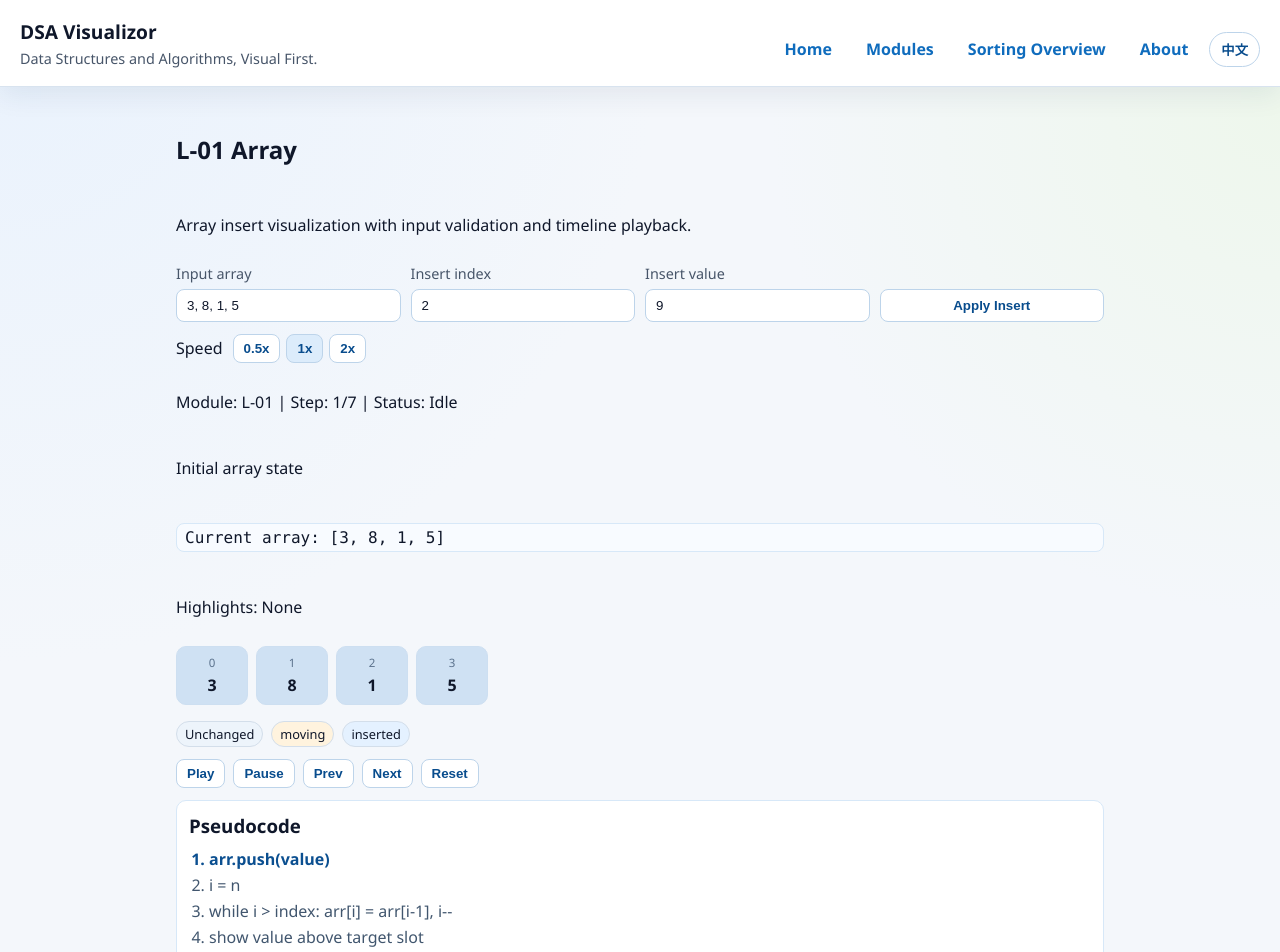
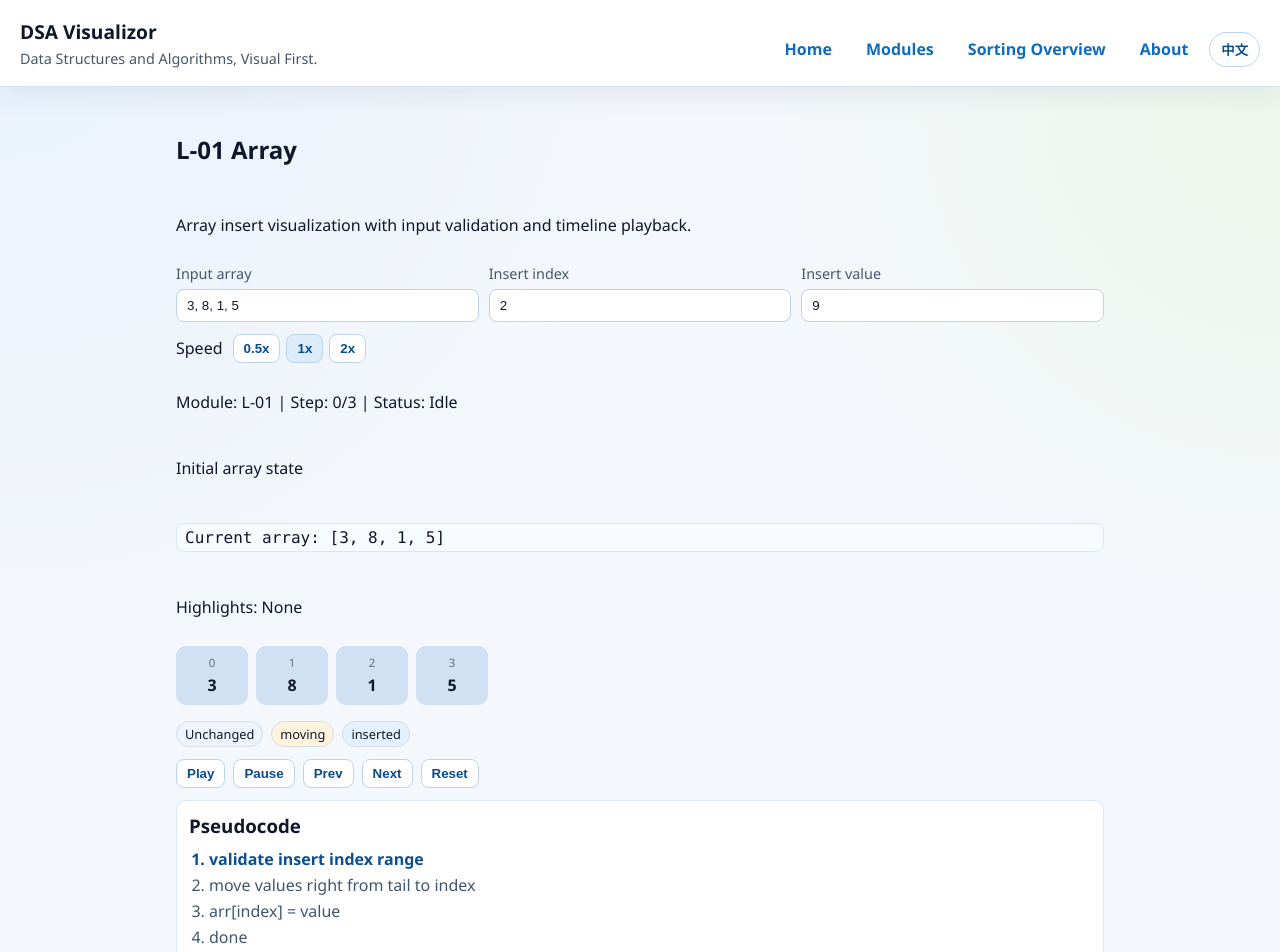
Before and after one commit to Look2046/DSA-with-Codex, a React (Vite) app: page /modules/array in a window 1280 px wide. Shown: the top 952 px of the page. Built offline with nearby package versions, Linux system fonts and the light colour scheme.

Commit message:
feat(l01): align array playback semantics and real-time config flow

```diff
--- a/src/i18n/translations.ts
+++ b/src/i18n/translations.ts
@@ -101,10 +101,10 @@ export const translations = {
     'module.l01.highlight.moving': 'moving',
     'module.l01.highlight.inserted': 'inserted',
     'module.l01.pseudocode': 'Pseudocode',
-    'module.l01.code.line1': 'arr.push(value)',
-    'module.l01.code.line2': 'i = n',
-    'module.l01.code.line3': 'while i > index: arr[i] = arr[i-1], i--',
-    'module.l01.code.line4': 'show value above target slot',
+    'module.l01.code.line1': 'validate insert index range',
+    'module.l01.code.line2': 'move values right from tail to index',
+    'module.l01.code.line3': 'arr[index] = value',
+    'module.l01.code.line4': 'done',
     'module.l01.code.line5': 'arr[index] = value',
     'module.l01.code.line6': 'done',
     'module.l03.title': 'L-03 Linked List',
@@ -264,10 +264,10 @@ export const translations = {
     'module.l01.highlight.moving': '移动中',
     'module.l01.highlight.inserted': '已插入',
     'module.l01.pseudocode': '伪代码',
-    'module.l01.code.line1': 'arr 末尾先扩容一位',
-    'module.l01.code.line2': 'i = n',
-    'module.l01.code.line3': '当 i > index 时：arr[i] = arr[i-1], i--',
-    'module.l01.code.line4': '在目标空位上方展示待插入值',
+    'module.l01.code.line1': '校验插入索引范围',
+    'module.l01.code.line2': '从尾到索引依次右移元素',
+    'module.l01.code.line3': 'arr[index] = value',
+    'module.l01.code.line4': '结束',
     'module.l01.code.line5': 'arr[index] = value',
     'module.l01.code.line6': '结束',
     'module.l03.title': 'L-03 链表',
--- a/src/modules/linear/arrayInsert.ts
+++ b/src/modules/linear/arrayInsert.ts
@@ -2,9 +2,8 @@ import type { AnimationStep } from '../../types/animation';
 
 export type ArrayInsertStep = AnimationStep & {
   arrayState: Array<number | null>;
-  action: 'initial' | 'expand' | 'shift' | 'prepareInsert' | 'insert' | 'completed';
+  action: 'initial' | 'shift' | 'insert' | 'completed';
   indices: number[];
-  pendingValue?: number;
 };
 
 function cloneArray(values: number[]): number[] {
@@ -20,7 +19,6 @@ export function generateArrayInsertSteps(input: number[], index: number, value:
     throw new RangeError(`Insert index out of range: ${index}`);
   }
 
-  const working = cloneArray(input);
   const visual: Array<number | null> = cloneArray(input);
   const steps: ArrayInsertStep[] = [];
 
@@ -33,47 +31,26 @@ export function generateArrayInsertSteps(input: number[], index: number, value:
     indices: [],
   });
 
-  visual.push(null);
-  steps.push({
-    description: '',
-    codeLines: [2],
-    highlights: [{ index: visual.length - 1, type: 'new-node' }],
-    arrayState: cloneVisualArray(visual),
-    action: 'expand',
-    indices: [visual.length - 1],
-  });
-
-  for (let i = visual.length - 1; i > index; i -= 1) {
-    visual[i] = visual[i - 1];
-    visual[i - 1] = null;
+  for (let i = visual.length - 1; i >= index; i -= 1) {
+    visual[i + 1] = visual[i];
+    visual[i] = null;
     steps.push({
       description: '',
-      codeLines: [3],
+      codeLines: [2],
       highlights: [
-        { index: i - 1, type: 'moving' },
         { index: i, type: 'moving' },
+        { index: i + 1, type: 'moving' },
       ],
       arrayState: cloneVisualArray(visual),
       action: 'shift',
-      indices: [i - 1, i],
+      indices: [i, i + 1],
     });
   }
 
+  visual[index] = value;
   steps.push({
     description: '',
-    codeLines: [4],
-    highlights: [{ index, type: 'new-node' }],
-    arrayState: cloneVisualArray(visual),
-    action: 'prepareInsert',
-    indices: [index],
-    pendingValue: value,
-  });
-
-  visual[index] = value;
-  working.splice(index, 0, value);
-  steps.push({
-    description: '',
-    codeLines: [5],
+    codeLines: [3],
     highlights: [{ index, type: 'new-node' }],
     arrayState: cloneVisualArray(visual),
     action: 'insert',
@@ -82,7 +59,7 @@ export function generateArrayInsertSteps(input: number[], index: number, value:
 
   steps.push({
     description: '',
-    codeLines: [6],
+    codeLines: [4],
     highlights: [],
     arrayState: cloneVisualArray(visual),
     action: 'completed',
--- a/src/pages/modules/ArrayPage.tsx
+++ b/src/pages/modules/ArrayPage.tsx
@@ -1,88 +1,16 @@
-import { useEffect, useMemo, useState } from 'react';
+import { useCallback, useEffect, useMemo, useState } from 'react';
 import { useCurrentModule } from '../../hooks/useCurrentModule';
 import { useI18n } from '../../i18n/useI18n';
 import { generateArrayInsertSteps } from '../../modules/linear/arrayInsert';
-import type { ArrayInsertStep } from '../../modules/linear/arrayInsert';
+import { getHighlightLabel, getStatusLabel, getStepDescription, resolveInsertConfig, type InsertConfig } from './arrayPageUtils';
 import { usePlaybackStore } from '../../store/playbackStore';
-import type { HighlightType, PlaybackStatus } from '../../types/animation';
-
-type InsertConfig = {
-  array: number[];
-  index: number;
-  value: number;
-};
+import type { HighlightType } from '../../types/animation';
 
 const DEFAULT_CONFIG: InsertConfig = {
   array: [3, 8, 1, 5],
   index: 2,
   value: 9,
 };
-
-function parseNumberArray(raw: string): number[] | null {
-  const parts = raw
-    .split(',')
-    .map((item) => item.trim())
-    .filter((item) => item.length > 0);
-
-  if (parts.length === 0) {
-    return null;
-  }
-
-  const parsed = parts.map((item) => Number(item));
-  if (parsed.some((value) => Number.isNaN(value))) {
-    return null;
-  }
-
-  return parsed;
-}
-
-function getStatusLabel(status: PlaybackStatus, t: ReturnType<typeof useI18n>['t']): string {
-  switch (status) {
-    case 'idle':
-      return t('playback.status.idle');
-    case 'playing':
-      return t('playback.status.playing');
-    case 'paused':
-      return t('playback.status.paused');
-    case 'completed':
-      return t('playback.status.completed');
-    default:
-      return status;
-  }
-}
-
-function getStepDescription(step: ArrayInsertStep | undefined, t: ReturnType<typeof useI18n>['t']): string {
-  if (!step) {
-    return '-';
-  }
-
-  if (step.action === 'initial') {
-    return t('module.l01.step.initial');
-  }
-  if (step.action === 'expand') {
-    return t('module.l01.step.expand');
-  }
-  if (step.action === 'shift') {
-    return `${t('module.l01.step.shift')} ${step.indices[0]} -> ${step.indices[1]}`;
-  }
-  if (step.action === 'prepareInsert') {
-    return `${t('module.l01.step.prepare')} ${step.indices[0]}`;
-  }
-  if (step.action === 'insert') {
-    return `${t('module.l01.step.insert')} ${step.indices[0]}`;
-  }
-  return t('module.l01.step.completed');
-}
-
-function getHighlightLabel(type: HighlightType, t: ReturnType<typeof useI18n>['t']): string {
-  if (type === 'moving') {
-    return t('module.l01.highlight.moving');
-  }
-  if (type === 'new-node') {
-    return t('module.l01.highlight.inserted');
-  }
-  return t('module.s01.highlight.default');
-}
 
 export function ArrayPage() {
   const { t } = useI18n();
@@ -92,10 +20,11 @@ export function ArrayPage() {
   const [indexInput, setIndexInput] = useState(String(DEFAULT_CONFIG.index));
   const [valueInput, setValueInput] = useState(String(DEFAULT_CONFIG.value));
   const [error, setError] = useState('');
+  const [hasValidConfig, setHasValidConfig] = useState(true);
   const [speedMs, setSpeedMs] = useState(700);
   const [insertConfig, setInsertConfig] = useState<InsertConfig>(DEFAULT_CONFIG);
 
-  const { status, currentStep, totalSteps, setTotalSteps, setStatus, play, pause, nextStep, prevStep, reset } =
+  const { status, currentStep, setTotalSteps, play, pause, nextStep, prevStep, reset } =
     usePlaybackStore();
 
   const steps = useMemo(
@@ -103,11 +32,52 @@ export function ArrayPage() {
     [insertConfig],
   );
   const currentSnapshot = steps[currentStep] ?? steps[0];
+  const logicalStepByIndex = useMemo(
+    () =>
+      steps.reduce<number[]>((acc, step) => {
+        const prev = acc.length > 0 ? acc[acc.length - 1] : -1;
+        const next = step.action === 'completed' ? Math.max(prev, 0) : prev + 1;
+        return [...acc, Math.max(next, 0)];
+      }, []),
+    [steps],
+  );
+  const currentLogicalStep = logicalStepByIndex[currentStep] ?? 0;
+  const totalLogicalSteps = logicalStepByIndex[logicalStepByIndex.length - 1] ?? 0;
+  const completedArrayText = useMemo(() => {
+    const last = steps[steps.length - 1];
+    return (last?.arrayState ?? []).join(', ');
+  }, [steps]);
+
+  const recomputeInputState = useCallback(
+    (nextArrayInput: string, nextIndexInput: string, nextValueInput: string) => {
+      const resolved = resolveInsertConfig(nextArrayInput, nextIndexInput, nextValueInput, t);
+      setError(resolved.error);
+      setHasValidConfig(resolved.config !== null);
+      if (resolved.config) {
+        setInsertConfig(resolved.config);
+      }
+    },
+    [t],
+  );
+
+  const syncInputToCompletedArray = useCallback(() => {
+    if (!hasValidConfig || steps.length === 0) {
+      return;
+    }
+
+    if (arrayInput === completedArrayText) {
+      return;
+    }
+
+    reset();
+    setArrayInput(completedArrayText);
+    recomputeInputState(completedArrayText, indexInput, valueInput);
+  }, [arrayInput, completedArrayText, hasValidConfig, indexInput, recomputeInputState, reset, steps.length, valueInput]);
 
   useEffect(() => {
     setTotalSteps(steps.length);
     reset();
-  }, [setTotalSteps, reset, steps.length]);
+  }, [setTotalSteps, reset, steps]);
 
   useEffect(() => {
     if (status !== 'playing') {
@@ -118,6 +88,7 @@ export function ArrayPage() {
       const state = usePlaybackStore.getState();
       if (state.currentStep >= state.totalSteps - 1) {
         state.setStatus('completed');
+        syncInputToCompletedArray();
         window.clearInterval(timer);
         return;
       }
@@ -125,7 +96,35 @@ export function ArrayPage() {
     }, speedMs);
 
     return () => window.clearInterval(timer);
-  }, [status, speedMs]);
+  }, [status, speedMs, syncInputToCompletedArray]);
+
+  useEffect(() => {
+    if (!hasValidConfig || steps.length === 0) {
+      return;
+    }
+
+    if (currentSnapshot?.action !== 'insert' && currentSnapshot?.action !== 'completed') {
+      return;
+    }
+
+    if (arrayInput === completedArrayText) {
+      return;
+    }
+
+    const timer = window.setTimeout(() => {
+      syncInputToCompletedArray();
+    }, 0);
+
+    return () => window.clearTimeout(timer);
+  }, [arrayInput, completedArrayText, currentSnapshot?.action, hasValidConfig, steps.length, syncInputToCompletedArray]);
+
+  const handleNextStep = useCallback(() => {
+    const willComplete = currentStep >= steps.length - 2;
+    nextStep();
+    if (willComplete) {
+      syncInputToCompletedArray();
+    }
+  }, [currentStep, nextStep, steps.length, syncInputToCompletedArray]);
 
   const highlightMap = useMemo(() => {
     const map = new Map<number, HighlightType>();
@@ -139,34 +138,6 @@ export function ArrayPage() {
     { key: 'module.s01.speed.fast', value: 350 },
   ] as const;
 
-  const applyInsert = () => {
-    const parsedArray = parseNumberArray(arrayInput);
-    if (!parsedArray) {
-      setError(t('module.l01.error.array'));
-      return;
-    }
-
-    const parsedIndex = Number(indexInput);
-    if (!Number.isInteger(parsedIndex) || parsedIndex < 0 || parsedIndex > parsedArray.length) {
-      setError(t('module.l01.error.index'));
-      return;
-    }
-
-    const parsedValue = Number(valueInput);
-    if (Number.isNaN(parsedValue)) {
-      setError(t('module.l01.error.value'));
-      return;
-    }
-
-    setError('');
-    setInsertConfig({
-      array: parsedArray,
-      index: parsedIndex,
-      value: parsedValue,
-    });
-    setStatus('idle');
-  };
-
   return (
     <section className="array-page">
       <h2>{t('module.l01.title')}</h2>
@@ -178,7 +149,11 @@ export function ArrayPage() {
           <input
             id="array-input"
             value={arrayInput}
-            onChange={(event) => setArrayInput(event.target.value)}
+            onChange={(event) => {
+              const next = event.target.value;
+              setArrayInput(next);
+              recomputeInputState(next, indexInput, valueInput);
+            }}
             placeholder="3, 8, 1, 5"
           />
         </label>
@@ -188,7 +163,11 @@ export function ArrayPage() {
             id="insert-index"
             type="number"
             value={indexInput}
-            onChange={(event) => setIndexInput(event.target.value)}
+            onChange={(event) => {
+              const next = event.target.value;
+              setIndexInput(next);
+              recomputeInputState(arrayInput, next, valueInput);
+            }}
           />
         </label>
         <label htmlFor="insert-value">
@@ -197,12 +176,13 @@ export function ArrayPage() {
             id="insert-value"
             type="number"
             value={valueInput}
-            onChange={(event) => setValueInput(event.target.value)}
+            onChange={(event) => {
+              const next = event.target.value;
+              setValueInput(next);
+              recomputeInputState(arrayInput, indexInput, next);
+            }}
           />
         </label>
-        <button type="button" onClick={applyInsert}>
-          {t('module.l01.apply')}
-        </button>
       </div>
 
       {error ? <p className="form-error">{error}</p> : null}
@@ -224,8 +204,8 @@ export function ArrayPage() {
       </div>
 
       <p>
-        {t('module.s01.moduleLabel')}: {currentModule?.id ?? '-'} | {t('playback.step')}: {currentStep + 1}/
-        {totalSteps || 0} | {t('playback.status')}: {getStatusLabel(status, t)}
+        {t('module.s01.moduleLabel')}: {currentModule?.id ?? '-'} | {t('playback.step')}: {currentLogicalStep}/
+        {totalLogicalSteps} | {t('playback.status')}: {getStatusLabel(status, t)}
       </p>
 
       <p>{getStepDescription(currentSnapshot, t)}</p>
@@ -243,15 +223,11 @@ export function ArrayPage() {
         {(currentSnapshot?.arrayState ?? []).map((value, index) => {
           const highlight = highlightMap.get(index) ?? 'default';
           const isEmpty = value === null;
-          const isPrepareTarget =
-            currentSnapshot?.action === 'prepareInsert' && currentSnapshot.indices[0] === index;
-          const pendingValue = isPrepareTarget ? currentSnapshot.pendingValue : undefined;
           const cellClassName = `array-cell bar-${highlight}${isEmpty ? ' array-cell-empty' : ''}`;
 
           return (
             <div key={`${index}-${String(value)}`} className={cellClassName}>
               <span className="array-cell-index">{index}</span>
-              {pendingValue !== undefined ? <span className="pending-insert">{pendingValue}</span> : null}
               <strong>{value ?? '∅'}</strong>
             </div>
           );
@@ -265,19 +241,19 @@ export function ArrayPage() {
       </div>
 
       <div className="playback-actions">
-        <button type="button" onClick={play} disabled={status === 'playing'}>
+        <button type="button" onClick={play} disabled={status === 'playing' || !hasValidConfig || steps.length === 0}>
           {t('playback.play')}
         </button>
         <button type="button" onClick={pause} disabled={status !== 'playing'}>
           {t('playback.pause')}
         </button>
-        <button type="button" onClick={prevStep}>
+        <button type="button" onClick={prevStep} disabled={!hasValidConfig || steps.length === 0}>
           {t('playback.prev')}
         </button>
-        <button type="button" onClick={nextStep}>
+        <button type="button" onClick={handleNextStep} disabled={!hasValidConfig || steps.length === 0}>
           {t('playback.next')}
         </button>
-        <button type="button" onClick={reset}>
+        <button type="button" onClick={reset} disabled={!hasValidConfig || steps.length === 0}>
           {t('playback.reset')}
         </button>
       </div>
@@ -289,8 +265,6 @@ export function ArrayPage() {
           <li className={currentSnapshot?.codeLines.includes(2) ? 'code-active' : ''}>{t('module.l01.code.line2')}</li>
           <li className={currentSnapshot?.codeLines.includes(3) ? 'code-active' : ''}>{t('module.l01.code.line3')}</li>
           <li className={currentSnapshot?.codeLines.includes(4) ? 'code-active' : ''}>{t('module.l01.code.line4')}</li>
-          <li className={currentSnapshot?.codeLines.includes(5) ? 'code-active' : ''}>{t('module.l01.code.line5')}</li>
-          <li className={currentSnapshot?.codeLines.includes(6) ? 'code-active' : ''}>{t('module.l01.code.line6')}</li>
         </ol>
       </div>
     </section>
--- /dev/null
+++ b/src/pages/modules/arrayPageUtils.ts
@@ -0,0 +1,102 @@
+import type { TranslationKey } from '../../i18n/translations';
+import type { ArrayInsertStep } from '../../modules/linear/arrayInsert';
+import type { HighlightType, PlaybackStatus } from '../../types/animation';
+
+export type InsertConfig = {
+  array: number[];
+  index: number;
+  value: number;
+};
+
+type Translator = (key: TranslationKey) => string;
+
+export function parseNumberArray(raw: string): number[] | null {
+  const parts = raw
+    .split(',')
+    .map((item) => item.trim())
+    .filter((item) => item.length > 0);
+
+  if (parts.length === 0) {
+    return null;
+  }
+
+  const parsed = parts.map((item) => Number(item));
+  if (parsed.some((value) => Number.isNaN(value))) {
+    return null;
+  }
+
+  return parsed;
+}
+
+export function resolveInsertConfig(
+  arrayInput: string,
+  indexInput: string,
+  valueInput: string,
+  t: Translator,
+): { config: InsertConfig | null; error: string } {
+  const parsedArray = parseNumberArray(arrayInput);
+  if (!parsedArray) {
+    return { config: null, error: t('module.l01.error.array') };
+  }
+
+  const parsedIndex = Number(indexInput);
+  if (!Number.isInteger(parsedIndex) || parsedIndex < 0 || parsedIndex > parsedArray.length) {
+    return { config: null, error: t('module.l01.error.index') };
+  }
+
+  const parsedValue = Number(valueInput);
+  if (Number.isNaN(parsedValue)) {
+    return { config: null, error: t('module.l01.error.value') };
+  }
+
+  return {
+    config: {
+      array: parsedArray,
+      index: parsedIndex,
+      value: parsedValue,
+    },
+    error: '',
+  };
+}
+
+export function getStatusLabel(status: PlaybackStatus, t: Translator): string {
+  switch (status) {
+    case 'idle':
+      return t('playback.status.idle');
+    case 'playing':
+      return t('playback.status.playing');
+    case 'paused':
+      return t('playback.status.paused');
+    case 'completed':
+      return t('playback.status.completed');
+    default:
+      return status;
+  }
+}
+
+export function getStepDescription(step: ArrayInsertStep | undefined, t: Translator): string {
+  if (!step) {
+    return '-';
+  }
+
+  if (step.action === 'initial') {
+    return t('module.l01.step.initial');
+  }
+  if (step.action === 'shift') {
+    return `${t('module.l01.step.shift')} ${step.indices[0]} -> ${step.indices[1]}`;
+  }
+  if (step.action === 'insert') {
+    return `${t('module.l01.step.insert')} ${step.indices[0]}`;
+  }
+  return t('module.l01.step.completed');
+}
+
+export function getHighlightLabel(type: HighlightType, t: Translator): string {
+  if (type === 'moving') {
+    return t('module.l01.highlight.moving');
+  }
+  if (type === 'new-node') {
+    return t('module.l01.highlight.inserted');
+  }
+  return t('module.s01.highlight.default');
+}
```
Also changed, not shown: 2 other files (tests, documents, lock files or other folders).
